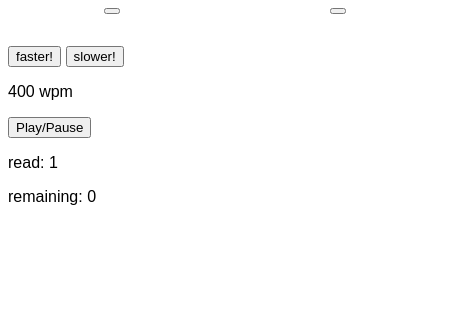
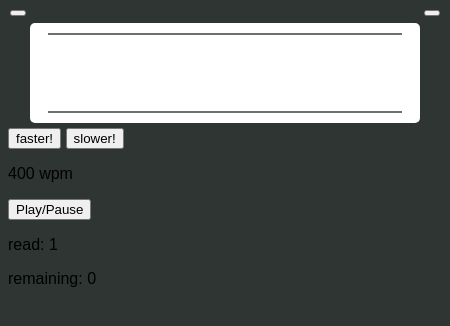
Before and after one commit to zkc/wbwr, an Electron app: page app/reader.html in a window 450 px wide. Drawn offline with nearby package versions, Linux system fonts and the light colour scheme; no server answers.

Commit message:
Add more reader styling

```diff
--- a/app/main.js
+++ b/app/main.js
@@ -4,7 +4,7 @@ const windows = new Set()
 const menubar = Menubar({ width: 400, height: 500, icon: './images/black-owl.png' })
 
 const createWindow = exports.createWindow = (text) => {
-  let newWindow = new BrowserWindow({ width: 400, height: 200 });
+  let newWindow = new BrowserWindow({ width: 450, height: 200 });
 
   windows.add(newWindow);
 
--- a/app/reader.css
+++ b/app/reader.css
@@ -1,3 +1,13 @@
+/*
+#000000
+#c4d6b0
+#9a031e
+#faa916
+#2e3532
+#FFFFFF
+*/
+
+
 @font-face {
     font-family: 'Josefin Sans', sans-serif;
     src: url('https://fonts.googleapis.com/css?family=Josefin+Sans');
@@ -5,19 +15,60 @@
 
 body {
   font-family: 'Josefin Sans', sans-serif;
+  background-color: #2e3532;
 }
 
 .word-wrapper {
-  text-align: center;
-  margin: 20px auto;
-  font-size: 2em;
+  margin: 5px auto;
+  background-color: #ffffff;
+  height: 100px;
+  width: 90%;
+  border-radius: 5px;
+  display: flex;
+  flex-direction: column;
+  justify-content: center;
+  align-items: center;
+  position: relative;
 }
 
+.line {
+  height: 0;
+  width: 90%;
+  border: 1px solid #2e3532;
+  opacity: .7;
+  position: absolute;
+}
 
+.top-line {
+  top: 10px;
+}
+
+.bottom-line {
+  bottom: 10px
+}
+
+.viewer {
+  font-weight: bold;
+  font-size: 45px;
+  color: #2e3532;
+  margin: 13px;
+}
+
+#last-button {
+  position: absolute;
+  left: 10px;
+  top: 10px;
+}
+
+#next-button {
+  position: absolute;
+  right: 10px;
+  top: 10px;
+}
 
 .scrolling-text-container {
   text-align: center;
-  width: 90%;
+  width: 85%;
   overflow: hidden;
   display: flex;
   justify-content: center;
@@ -25,33 +76,32 @@ body {
 }
 
 .scrolling-text {
+  margin: 5px 0;
   white-space: nowrap;
   display: flex;
   flex-direction: row;
-
+  font-size: 14px;
 }
 
 .scrolling-past {
   white-space: pre;
   direction: rtl;
   width: 100px;
+  color: #c4d6b0;
+  font-weight: 100;
 }
 
 .scrolling-current {
-  color: red;
+  color: #faa916;
   align-self: center;
   flex: 0 ;
   margin: 0 5px;
   font-weight: bold;
+  font-size: 16px;
 }
 
 .scrolling-future {
-  width: 100px
-  /*align-self: flex-start;*/
+  width: 100px;
+  color: #c4d6b0;
+  font-weight: 100;
 }
-
-/*textarea {
-  margin: 5px;
-  width: 100%;
-  height: 100%;
-}*/
--- a/app/reader.html
+++ b/app/reader.html
@@ -16,7 +16,9 @@
       <button id="next-button"></button>
     </div>
     <div class="word-wrapper">
+      <div class="line top-line"></div>
       <p class='viewer'></p>
+      <div class="line bottom-line"></div>
     </div>
     <button id="faster-button">faster!</button>
     <button id="slower-button">slower!</button>
```
Also changed, not shown: 1 other file.
